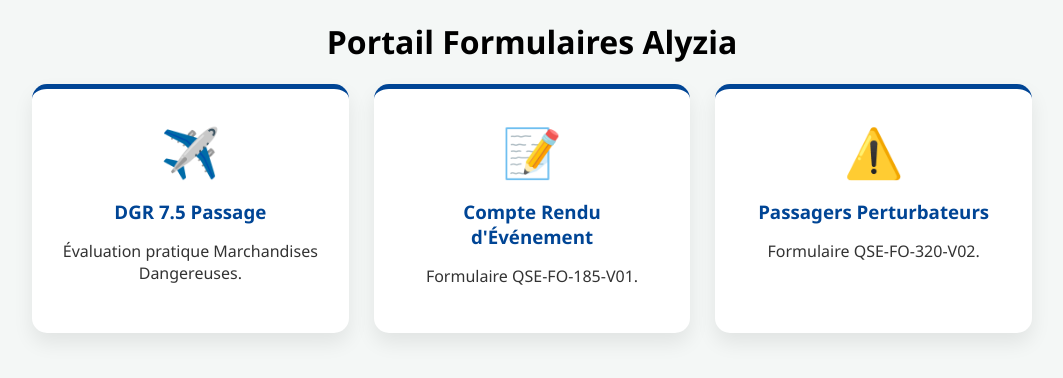
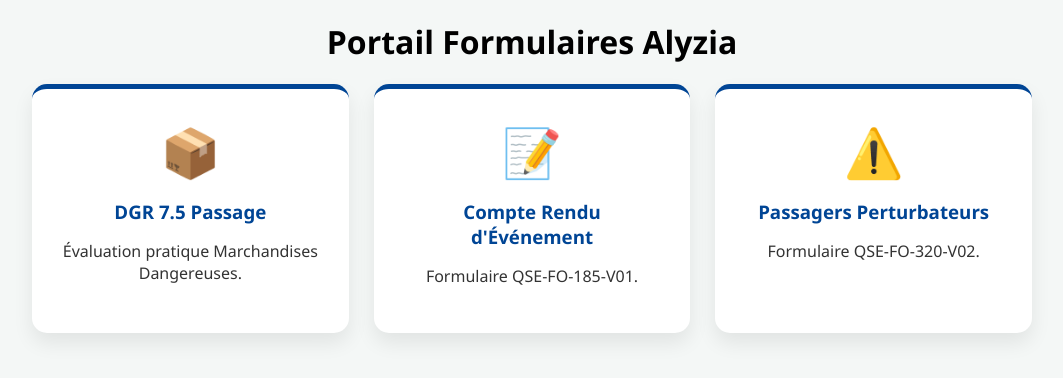
Before and after one commit to ALYZIAcdg2/portail-alyzia, a plain HTML site: page index.html in a window 1280 px wide. Shown: the part 156-534 px from the top of the page, without its empty margins (108-1171 px from the left). Drawn offline with Linux system fonts and the light colour scheme.

Commit message:
Update index.html

```diff
--- a/index.html
+++ b/index.html
@@ -25,7 +25,7 @@
 
     <div class="grid">
         <a href="https://dgr-yh51.onrender.com" class="card">
-            <div class="icon">✈️</div>
+            <div class="icon">📦</div>
             <h3>DGR 7.5 Passage</h3>
             <p>Évaluation pratique Marchandises Dangereuses.</p>
         </a>
```
